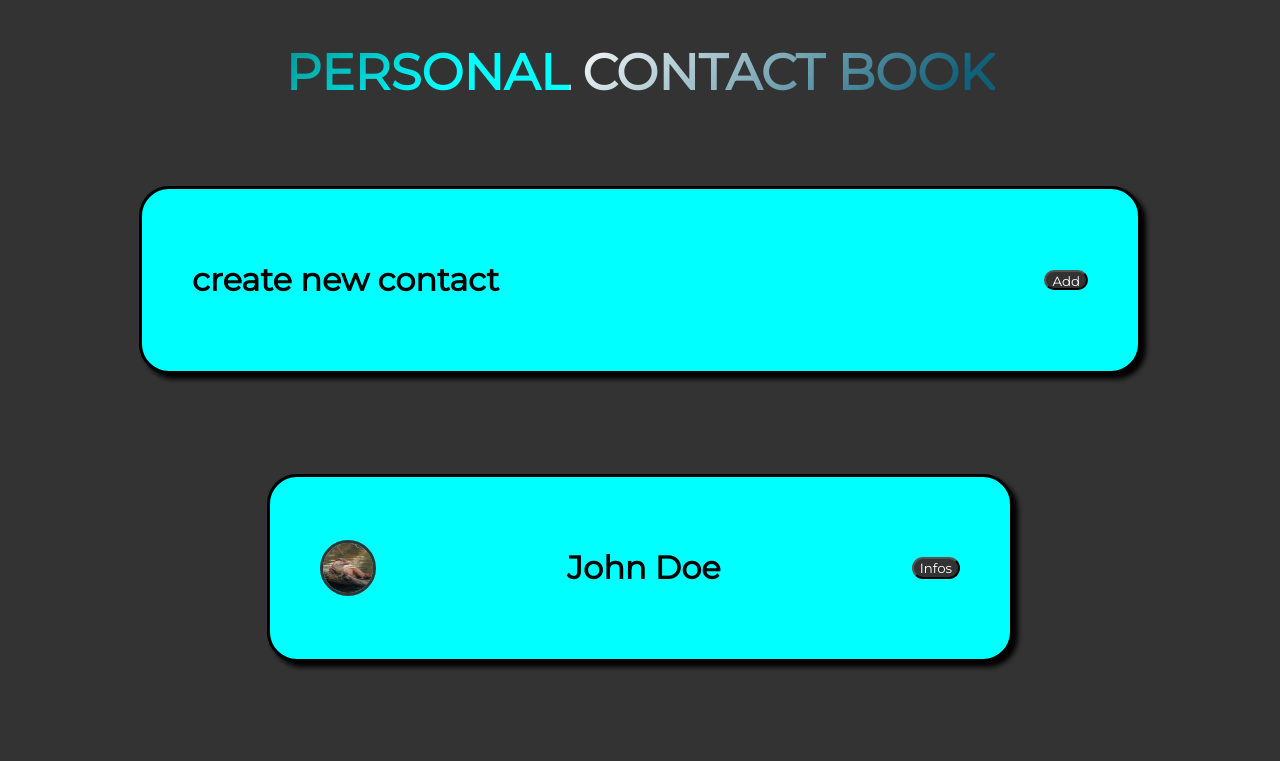
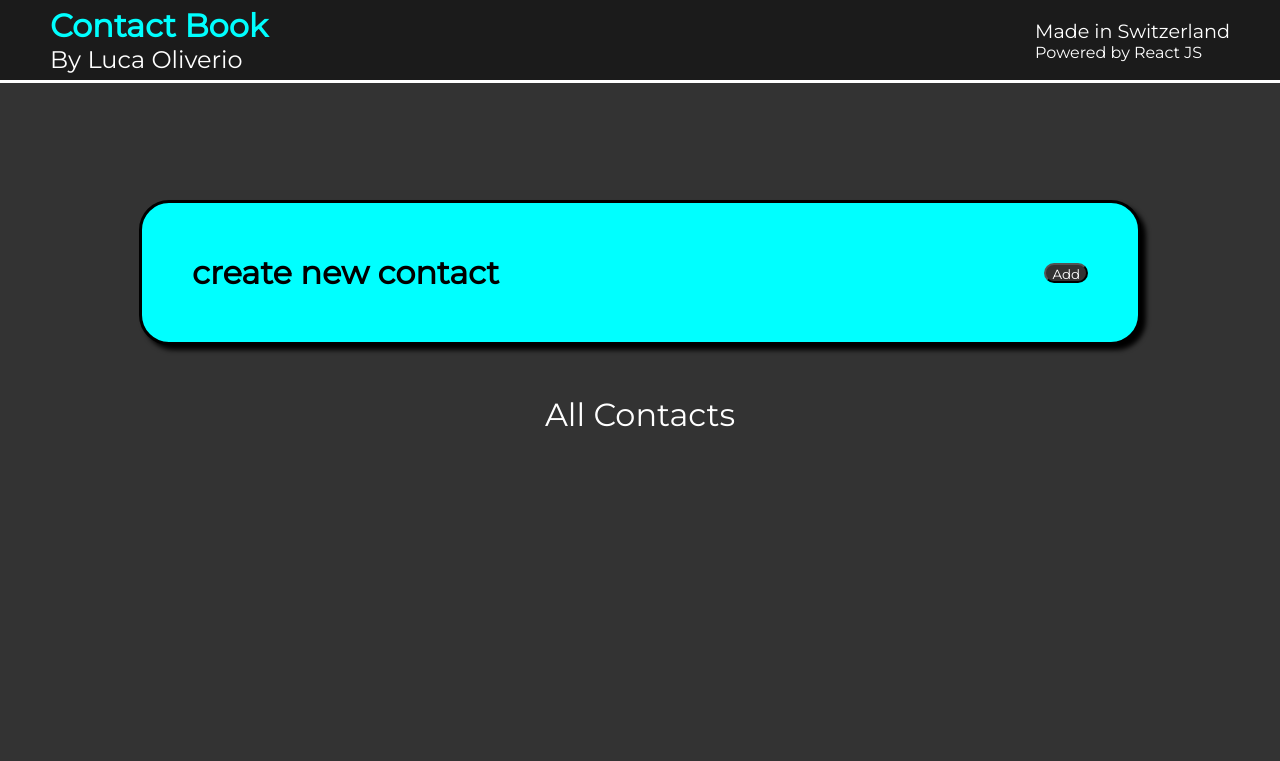
Before and after one commit to Khilaar/contactBook, a React (Vite) app in the folder contactBook/: page / in a window 1280 px wide. Shown: the top 761 px of the page. Built offline with nearby package versions, Linux system fonts and the light colour scheme.

Commit message:
Finished the project, added the state of the contactList to the localstorage, did some css styling, added a header

```diff
--- a/contactBook/src/App.css
+++ b/contactBook/src/App.css
@@ -1,34 +1,10 @@
 * {
     background-color: rgb(51, 51, 51);
     font-family: 'Montserrat', sans-serif;
+    margin: 0px;
 }
 
-.title {
-    text-transform: uppercase;
-    background-image: linear-gradient(
-    -225deg,
-        #fdfdfd 0%,
-        #10617a 29%,
-        rgb(6, 71, 71) 67%,
-        aqua 90%
-    );
-    background-size: auto auto;
-    background-clip: border-box;
-    background-size: 200% auto;
-    color: #fff;
-    background-clip: text;
-    -webkit-background-clip: text;
-    -webkit-text-fill-color: transparent;
-    animation: textclip 7s linear infinite;
-    display: inline-block;
-        font-size: 50px;
-    }
 
-    @keyframes textclip {
-        to {
-            background-position: 200% center;
-        }
-}
 
 .titleContainer {
     display: flex;
--- a/contactBook/src/App.jsx
+++ b/contactBook/src/App.jsx
@@ -1,7 +1,7 @@
 import { useState } from 'react'
 import './App.css'
 import ContactList from './components/contactList/contactList'
-import NewContact from './components/newContact/newContact'
+import Header from './components/header/header'
 
 
 function App() {
@@ -9,9 +9,7 @@ function App() {
 
   return (
     <>
-      <div className='titleContainer'>
-        <h1 className='title'>Personal Contact Book</h1>
-      </div>
+      <Header></Header>
       <ContactList></ContactList>
     </>
   )
--- a/contactBook/src/components/contact/contact.css
+++ b/contactBook/src/components/contact/contact.css
@@ -13,7 +13,6 @@
     align-items: center;
     justify-content: space-between;
     background-color: aqua;
-
 }
 
 .profilePicture {
@@ -54,3 +53,11 @@ img {
     gap: 5px;
     background-color: aqua;
 }
+
+.hiddenInfosContainer {
+    display: flex;
+    flex-direction: column;
+    justify-content: space-around;
+    height: 60px;
+    background-color: aqua;
+}
--- a/contactBook/src/components/contact/contact.jsx
+++ b/contactBook/src/components/contact/contact.jsx
@@ -12,62 +12,71 @@ function Contact({ data, allContacts, setContacts }) {
     setShowInfos(!showInfos);
   };
 
-  const deleteContact = () => {
-    setContacts(allContacts.filter((x) => x.firstName !== data.firstName))
-  }
 
-  const editContact = () => {
-    setShowInfos(!showInfos);
-    setEditInfos(!editInfos);
-  }
 
+  //We need this state to make sure to use the uploaded file and use it as the state
   const [selectedFile, setSelectedFile] = useState(null);
 
+  //For this we need this function so when we submit the form the picture that was uploaded gets set to the new state
   const handleFileChange = (event) => {
     setSelectedFile(URL.createObjectURL(event.target.files[0]));
   };
 
-const [inputValueFirstName, setInputValueFirstName] = useState("First name");
+
+    //Set first name with user input
+  const [inputValueFirstName, setInputValueFirstName] = useState(data.firstName);
 
   const changeInputFirstName = function (event) {
+
       setInputValueFirstName(event.target.value);
+
   };
 
     //Set last name with user input
-    const [inputValueLastName, setInputValueLastName] = useState("Last name");
+  const [inputValueLastName, setInputValueLastName] = useState(data.lastName);
 
   const changeInputLastName = function (event) {
     setInputValueLastName(event.target.value);
   };
 
     //Set address with user input
-    const [inputValueAddress, setInputValueAddress] = useState("Address");
+  const [inputValueAddress, setInputValueAddress] = useState(data.address);
 
   const changeInputAddress = function (event) {
     setInputValueAddress(event.target.value);
   };
 
     //Set phone number with user input
-    const [inputValuePhoneNumber, setInputValuePhoneNumber] = useState("Phone number");
+  const [inputValuePhoneNumber, setInputValuePhoneNumber] = useState(data.phone);
 
   const changeInputPhoneNumber = function (event) {
     setInputValuePhoneNumber(event.target.value);
   };
+  //Here we handle the click on the delete button. The element gets filtered out of the contacts
+  const deleteContact = () => {
+    setContacts(allContacts.filter((x) => x.firstName !== data.firstName))
+  }
 
+  //Here we make sure, that we are able to see the form of the contact we want to edit, so this gets called when we click on edit
+  const editContact = () => {
+    setShowInfos(!showInfos);
+    setEditInfos(!editInfos);
+  }
 
+  //In default we dont want to see the form
   let editingInfos = false;
+
+  //Here we need a state to change the immage when we edit a contact
   const [changedImage, setChangedImage] = useState(false);
 
+  //Here we handle the state of the above useState hook
   const changeImage = function (event) {
     setChangedImage(!changedImage);
   };
 
+  //We made sure that editInfos is set to true when we clicked on edit
   if (editInfos) {
-    console.log(data)
-    const handleFileChange = (event) => {
-      setSelectedFile(URL.createObjectURL(event.target.files[0]));
-    };
-
+    //The name "saveOldContact" is not perfect, we save the changes of the already existing contact included the image in the if statement, if the image was changed we set the state of selectedFile by using the handleFileChange function
     const saveOldContact = function () {
     data.firstName = inputValueFirstName;
     data.lastName = inputValueLastName;
@@ -76,19 +85,22 @@ const [inputValueFirstName, setInputValueFirstName] = useState("First name");
     if (changedImage) {
       data.avatar = selectedFile;
     }
+    handleFileChange
 
+    //Then we set the state that shows or hides the form back to false so the form is hidden again
     setEditInfos(false)
   };
 
+  //We need to handle the case, that one or more inputs in the form will not get used hence the corresponding info gets not changed
   const keepInfos = function () {
-      data.firstName = data.firstName;
-      data.lastName = data.lastName;
-      data.address = data.address;
-      data.phone = data.phone;
-
-      setEditInfos(false)
+    setInputValueFirstName(data.firstName);
+    setInputValueLastName(data.lastName);
+    setInputValueAddress(data.address);
+    setInputValuePhoneNumber(data.phone);
+    setEditInfos(false);
   };
 
+  //This is the form that we show when the corresponding state is true, which happens when we click on edit
   editingInfos = (
     <div className='hiddenInputs'>
       <input type="text" placeholder={data.firstName} onChange={changeInputFirstName}/>
@@ -112,8 +124,10 @@ const [inputValueFirstName, setInputValueFirstName] = useState("First name");
   if (showInfos) {
     hiddenInfos = (
       <div className='hiddenInfos'>
+        <div className='hiddenInfosContainer'>
           <p>{ `adress: ${data.address}` }</p>
           <p>{`phone number: ${data.phone}`}</p>
+        </div>
         <div className='contactButtons'>
           <button className='contactDeleteButton' onClick={deleteContact}>DELETE</button>
           <button className='contactEditButton' onClick={editContact}>EDIT</button>
--- a/contactBook/src/components/contactList/contactList.css
+++ b/contactBook/src/components/contactList/contactList.css
@@ -3,4 +3,18 @@
     flex-direction: column;
     justify-content: center;
     align-items: center;
+    margin-top: 150px;
 }
+
+.contactsListContainer {
+    background-color: rgb(77, 76, 76);
+    border-radius: 50px;
+    box-shadow: inset 5px 5px 5px;
+}
+
+.allContactsTitle {
+    background-color: transparent;
+    padding-bottom: 20px;
+    color: white;
+    font-weight: 500;
+}
--- a/contactBook/src/components/contactList/contactList.jsx
+++ b/contactBook/src/components/contactList/contactList.jsx
@@ -1,7 +1,5 @@
-import React, { useState } from 'react';
+import React, { useState, useEffect } from 'react';
 import Contact from '../contact/contact';
-import JohnAvatar from '../../assets/JohnAvatar.jpg'
-import JaneAvatar from '../../assets/JaneAvatar.jpg'
 import NewContact from '../newContact/newContact';
 import './contactList.css';
 
@@ -9,33 +7,41 @@ import './contactList.css';
 
 
 const initialContacts = [
-    {
-        id: 1,
-        firstName: 'John',
-        lastName: 'Doe',
-        address: 'Bahnhofstrasse 2, Zurich',
-        phone: '0791112233',
-        avatar: JohnAvatar,
-    },
-    {
-        id: 2,
-        firstName: 'Jane',
-        lastName: 'Doe',
-        address: 'Dorfplatz 5, Basel',
-        phone: '0791112244',
-        avatar: JaneAvatar,
-    },
 ]
 
 function ContactList() {
     const [contacts, setContacts] = useState(initialContacts);
 
+
+    //In this useEffect Hook we make sure to get the state of contacts to the one we saved in the localStorage last time we used the app
+    useEffect(() => {
+        const data = window.localStorage.getItem('MY_CONTACT_LIST');
+        if (data) {
+            //With parse we transform back the stringified, to the localStorage saved value so we can display it again
+            setContacts(JSON.parse(data));
+        }
+    }, []);
+
+    //Here we save the state of contacts every time it gets rendered, like this we can use the state in the future when we reuse the app
+    useEffect(() => {
+        //onbeforeunlad is a built in JS function that handles the saving of a state, in this case the contacts
+        window.onbeforeunload = () => {
+            //We need to stringify the contacts so they can be saved in the local storage
+        window.localStorage.setItem('MY_CONTACT_LIST', JSON.stringify(contacts));
+        };
+    }, [contacts]);
+
+
+
     return (
         <div className='everything'>
             <NewContact allContacts={contacts} setContacts={setContacts} />
-            {contacts.map((contact) => (
-                <Contact key={contact.id} data={contact} allContacts={contacts} setContacts={setContacts}/>
-            ))}
+                <h1 className='allContactsTitle'>All Contacts</h1>
+                <div className='contactsListContainer'>
+                {contacts.map((contact) => (
+                    <Contact key={contact.id} data={contact} allContacts={contacts} setContacts={setContacts}/>
+                ))}
+                </div>
         </div>
     );
 }
--- /dev/null
+++ b/contactBook/src/components/header/header.css
@@ -0,0 +1,42 @@
+.header {
+    margin: 0px;
+    padding-top: 0px;
+    padding-left: 50px;
+    height: 10vh;
+    border-bottom: solid white;
+    display: flex;
+    justify-content: space-between;
+    align-items: center;
+    margin-bottom: 50px;
+    background-color: rgb(27, 27, 27);
+    position: fixed;
+    top: 0;
+    width: 100%
+}
+
+.header-title {
+    background-color: rgb(27, 27, 27);
+    color: aqua;
+}
+
+.headerMenuContainer {
+    background-color: rgb(27, 27, 27);
+}
+.header-subTitle {
+    background-color: rgb(27, 27, 27);
+    color: white;
+    font-weight: 500;
+}
+
+.header-paragraph {
+    margin-right: 100px;
+    background-color: rgb(27, 27, 27);
+    color: white;
+    font-size: larger;
+}
+
+.header-paragraph2 {
+    margin-right: 100px;
+    background-color: rgb(27, 27, 27);
+    color: white;
+}
--- a/contactBook/src/components/header/header.jsx
+++ b/contactBook/src/components/header/header.jsx
@@ -0,0 +1,24 @@
+import React, { useState } from 'react';
+import './header.css';
+
+
+
+
+function Header() {
+
+
+    return (
+        <div className='header'>
+            <div className='logoContainer'>
+                <h1 className='header-title'>Contact Book</h1>
+                <h2 className='header-subTitle'>By Luca Oliverio</h2>
+            </div>
+            <div className='headerMenuContainer'>
+                <p className='header-paragraph'>Made in Switzerland</p>
+                <p className='header-paragraph2'>Powered by React JS</p>
+            </div>
+        </div>
+    );
+}
+
+export default Header;
```
Also changed, not shown: contactBook/src/components/newContact/newContact.jsx (+17 -4 lines). Lines whose indentation alone changed are shown as unchanged.
